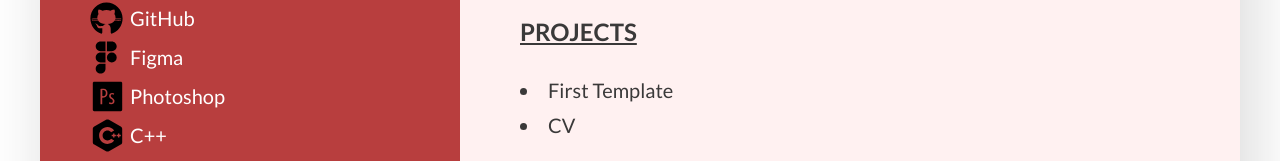
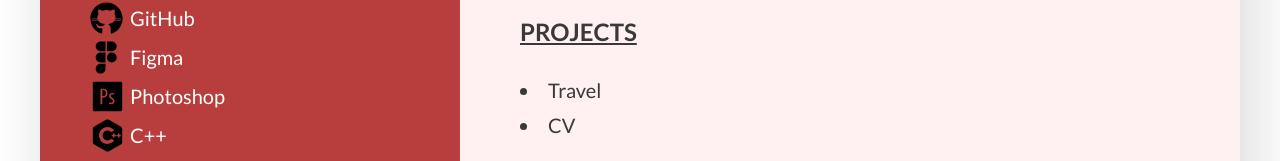
Before and after one commit to dreamsoundx/rsschool-cv, a plain HTML site: page index.html in a window 1280 px wide. Shown: the part 1159-1320 px from the top of the page. Drawn offline with Linux system fonts and the light colour scheme.

Commit message:
feat: rename first template

```diff
--- a/index.html
+++ b/index.html
@@ -125,8 +125,8 @@
           <section class="projects" id="projects">
             <h2 class="projects__title">Projects</h2>
             <ul class="project__list">
-              <li class="project__item"><a class="project__item-link"
-                  href="https://dreamsoundx.github.io/fls-first-template/" target="_blank">First Template</a></li>
+              <li class="project__item"><a class="project__item-link" href="https://dreamsoundx.github.io/travel"
+                  target="_blank">Travel</a></li>
               <li class="project__item"><a class="project__item-link" href="https://dreamsoundx.github.io/rsschool-cv/"
                   target="_blank">CV</a></li>
             </ul>
```
